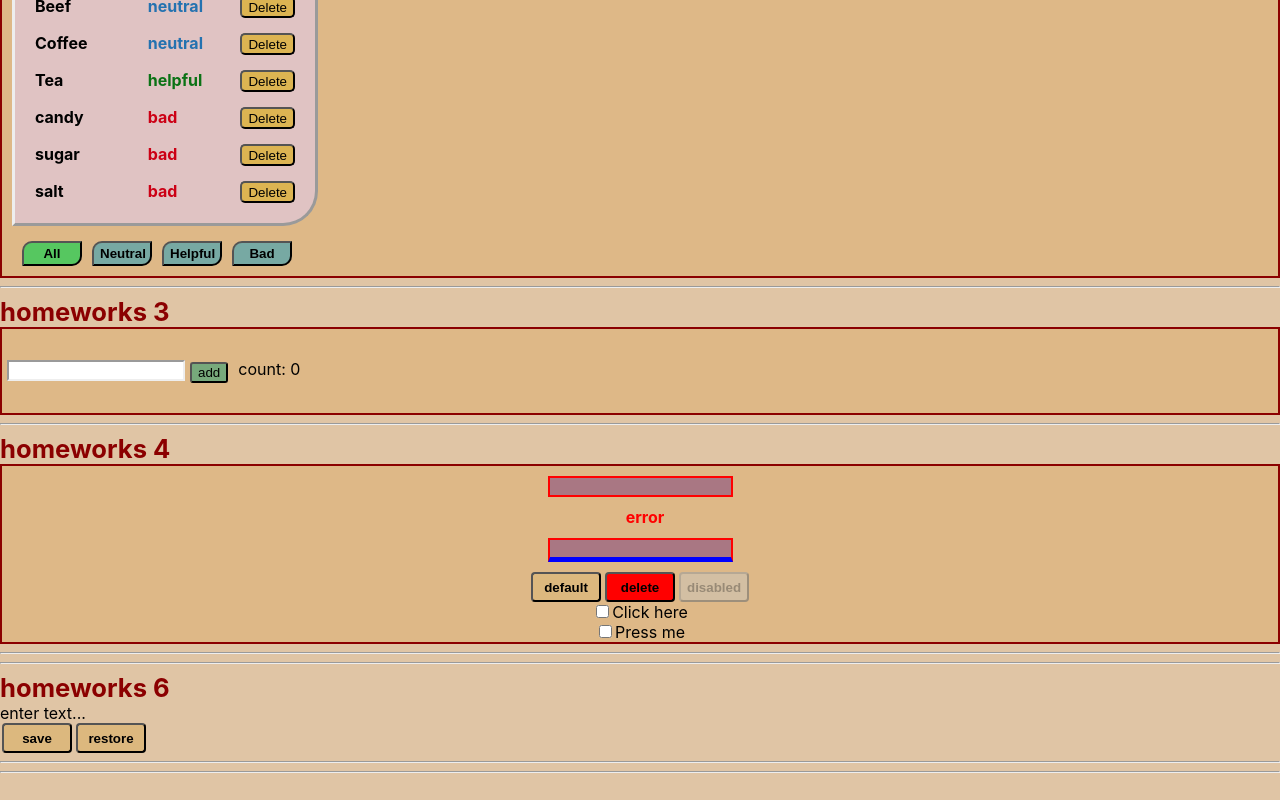
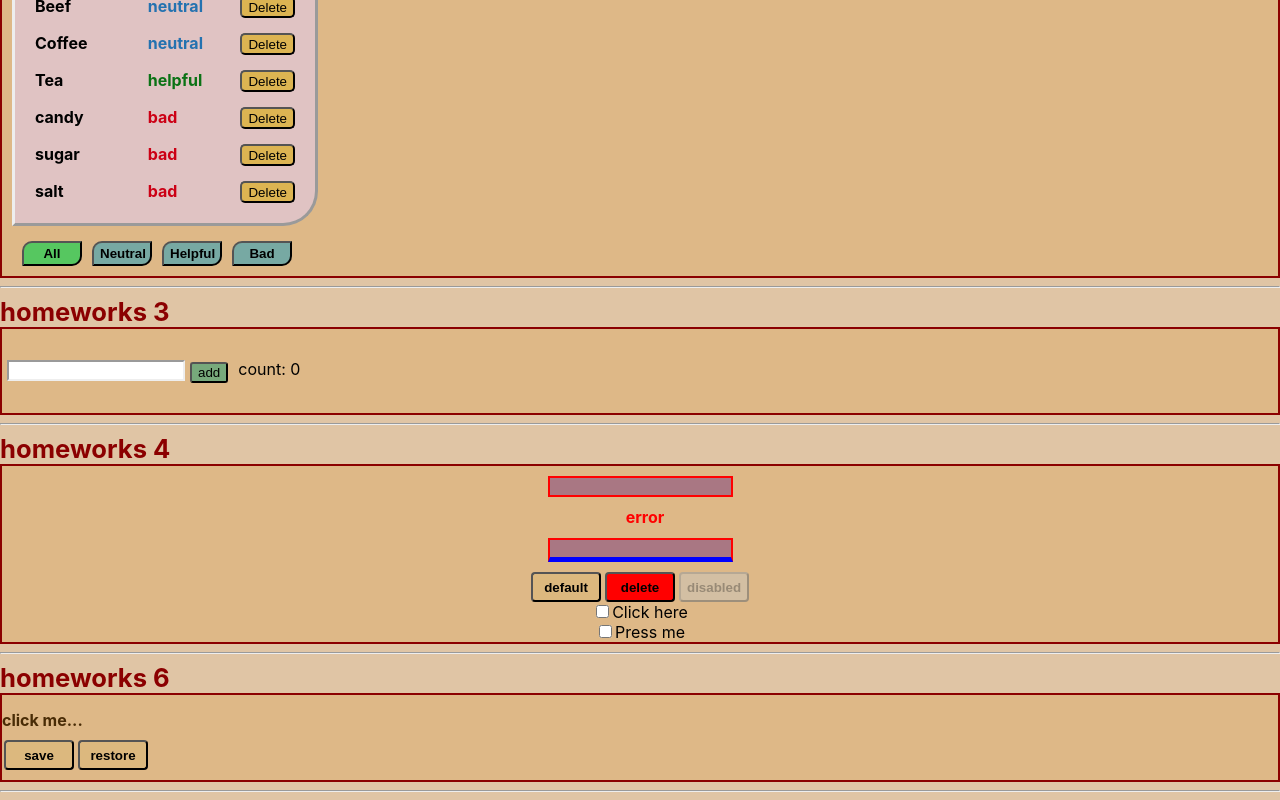
Before and after one commit to OlegWeremyew/MyHomeWork, a React (Create React App) app: page /#/pre_junior/ in a window 1280 px wide. Shown: the part 1093-1893 px from the top of the page. Built offline with nearby package versions, Linux system fonts and the light colour scheme.

Commit message:
home work 6  solution

```diff
--- a/src/p2-homeworks/h6/HW6.module.css
+++ b/src/p2-homeworks/h6/HW6.module.css
@@ -1,3 +1,9 @@
+.main{
+    background-color: rgb(222 184 135);
+    border: 2px solid darkred;
+    padding: 10px 0;
+}
+
 .homeworks6 {
     color: darkred;
     font-size: 1.6em;
@@ -7,3 +13,12 @@
 .btn_h6:hover {
     background-color: #905e1c;
 }
+
+.span {
+    display: inline-block;
+    padding: 5px 0 10px 0;
+    cursor: pointer; /* выделение курсора */
+    color: #492c06;
+    font-weight: 700;
+    font-size: 16px;
+}
--- a/src/p2-homeworks/h6/HW6.tsx
+++ b/src/p2-homeworks/h6/HW6.tsx
@@ -16,24 +16,24 @@ function HW6() {
 
     return (
         <div>
-            <hr/>
             <span className={s.homeworks6}>homeworks 6</span>
 
             {/*should work (должно работать)*/}
+            <div className={s.main}>
                 <div>
                     <SuperEditableSpan
                         value={value}
                         onChangeText={setValue}
-                    spanProps={{children: value ? undefined : 'enter text...'}}
+                        spanProps={{children: value ? undefined : 'click me...'}}
                     />
                 </div>
                 <SuperButton className={s.btn_h6} onClick={save}>save</SuperButton>
                 <SuperButton className={s.btn_h6} onClick={restore}>restore</SuperButton>
 
+            </div>
             <hr/>
             {/*для личного творчества, могу проверить*/}
             {/*<AlternativeSuperEditableSpan/>*/}
-            <hr/>
         </div>
     )
 }
--- a/src/p2-homeworks/h6/common/c4-SuperEditableSpan/SuperEditableSpan.tsx
+++ b/src/p2-homeworks/h6/common/c4-SuperEditableSpan/SuperEditableSpan.tsx
@@ -1,5 +1,6 @@
 import React, {DetailedHTMLProps, InputHTMLAttributes, HTMLAttributes, useState} from 'react'
 import SuperInputText from '../../../h4/common/c1-SuperInputText/SuperInputText'
+import s from "../../HW6.module.css"
 
 // тип пропсов обычного инпута
 type DefaultInputPropsType = DetailedHTMLProps<InputHTMLAttributes<HTMLInputElement>, HTMLInputElement>
@@ -31,22 +32,22 @@ const SuperEditableSpan: React.FC<SuperEditableSpanType> = (
     const {children, onDoubleClick, className, ...restSpanProps} = spanProps || {}
 
     const onEnterCallback = () => {
-        // setEditMode() // выключить editMode при нажатии Enter
+        setEditMode(false)
 
         onEnter && onEnter()
     }
     const onBlurCallback = (e: React.FocusEvent<HTMLInputElement>) => {
-        // setEditMode() // выключить editMode при нажатии за пределами инпута
+        setEditMode(false) // выключить editMode при нажатии за пределами инпута
 
         onBlur && onBlur(e)
     }
     const onDoubleClickCallBack = (e: React.MouseEvent<HTMLSpanElement, MouseEvent>) => {
-        // setEditMode() // включить editMode при двойном клике
+        setEditMode(true) // включить editMode при двойном клике
 
         onDoubleClick && onDoubleClick(e)
     }
 
-    const spanClassName = `${'сделать красивый стиль для спана'} ${className}`
+    const spanClassName = `${s.span} ${className? className : ""}`
 
     return (
         <>
```
Lines whose indentation alone changed are shown as unchanged.
